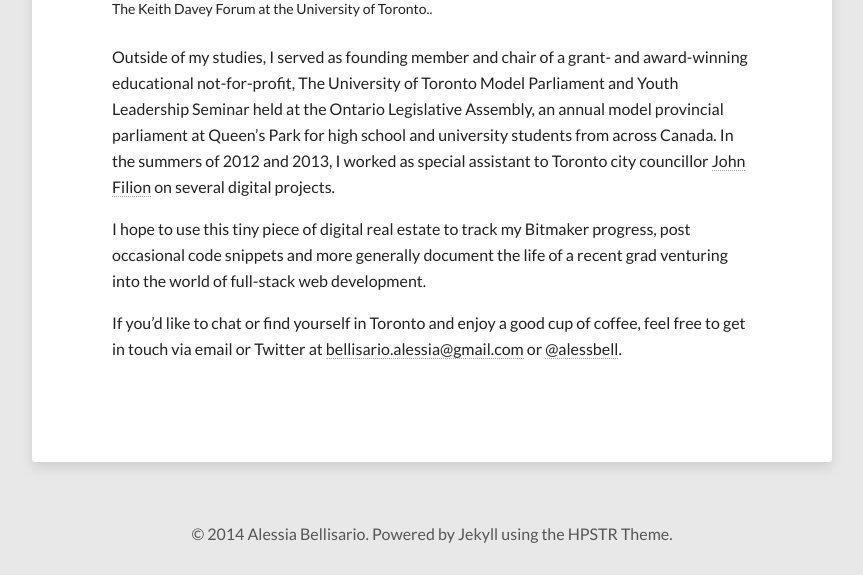
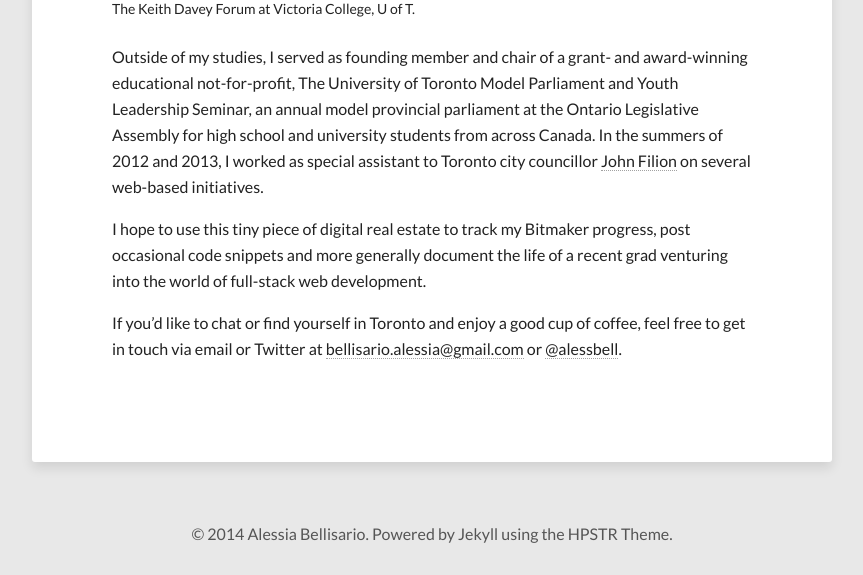
Before and after one commit to alessbell/alessbell.github.io-archive, a Jekyll site: the page built from about.md, in a window 1280 px wide. Shown: the part 1186-1761 px from the top of the page, without its empty margins (208-1071 px from the left). Built offline with Jekyll 4.4.1, drawn with Linux system fonts in a browser that asks for light colours; nearby versions of some CDN libraries.

Commit message:
Formatting updates

```diff
--- a/about.md
+++ b/about.md
@@ -13,10 +13,10 @@
 Hi, I'm Alessia Bellisario. I'm a recent graduate of [Trinity College](http://www.trinity.utoronto.ca/) in the [University of Toronto](http://www.utoronto.ca/) with a degree in Ethics, Society & Law  and a soon-to-be member of the [Bitmaker Labs](http://bitmakerlabs.com/) June 2014 full-stack development cohort. I love tech, politics, education and any cause or company working to solve tough problems in these spaces.
 
 <figure>
-<a href="https://www.flickr.com/photos/alessbell/14071442237" title="KeithDaveyForum by Alessia Bellisario, on Flickr"><img src="https://farm4.staticflickr.com/3694/14071442237_d25ec73d80_z.jpg" width="640" height="478" alt="KeithDaveyForum"></a><figcaption><a href="https://farm4.staticflickr.com/3694/14071442237_d25ec73d80_z.jpg" title="Keith Davey Forum, University of Toronto">The Keith Davey Forum at the University of Toronto.</a>.</figcaption>
+<a href="https://www.flickr.com/photos/alessbell/14071442237" title="KeithDaveyForum by Alessia Bellisario, on Flickr"><img src="https://farm4.staticflickr.com/3694/14071442237_d25ec73d80_z.jpg" width="640" height="478" alt="KeithDaveyForum"></a><figcaption><a href="https://farm4.staticflickr.com/3694/14071442237_d25ec73d80_z.jpg" title="Keith Davey Forum, University of Toronto">The Keith Davey Forum at Victoria College, U of T.</a></figcaption>
 </figure>
 
-Outside of my studies, I served as founding member and chair of a grant- and award-winning educational not-for-profit, The University of Toronto Model Parliament and Youth Leadership Seminar held at the Ontario Legislative Assembly, an annual model provincial parliament at Queen's Park for high school and university students from across Canada. In the summers of 2012 and 2013, I worked as special assistant to Toronto city councillor [John Filion](http://johnfilion.ca) on several digital projects.
+Outside of my studies, I served as founding member and chair of a grant- and award-winning educational not-for-profit, The University of Toronto Model Parliament and Youth Leadership Seminar, an annual model provincial parliament at the Ontario Legislative Assembly for high school and university students from across Canada. In the summers of 2012 and 2013, I worked as special assistant to Toronto city councillor [John Filion](http://johnfilion.ca) on several web-based initiatives.
 
 I hope to use this tiny piece of digital real estate to track my Bitmaker progress, post occasional code snippets and more generally document the life of a recent grad venturing into the world of full-stack web development.
 
--- a/index.html
+++ b/index.html
@@ -1,11 +1,11 @@
 ---
 layout: post-index
 title: Latest Posts
-description: "Alessia loves tech, politis and a good espresso (or four)."
+description: "University of Toronto alumna and member of the Bitmaker Labs June cohort. Tech, politics and a good espresso (or four)."
 tags: [Jekyll, theme, themes, responsive, blog, modern]
 image:
   feature: 29.jpg
-  credit: alessbell
+  credit: Alessia Bellisario
   creditlink: https://www.flickr.com/photos/alessbell/13704522373/
 ---
 
```
Also changed, not shown: _posts/2014-05-23-hello-world.md (+1 -1 lines), _posts/2014-05-24-practice-makes-permanent.md (+1 -1 lines).
